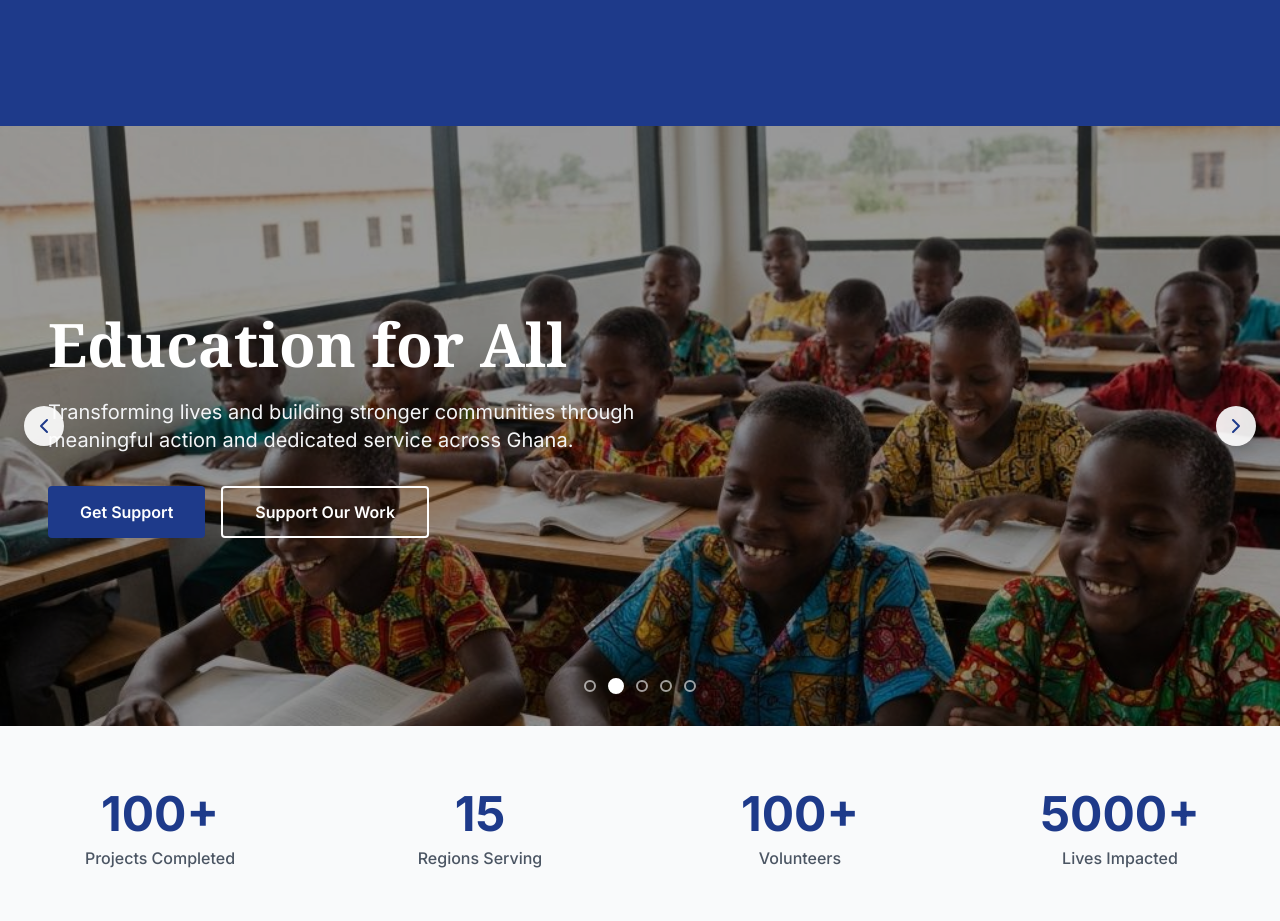
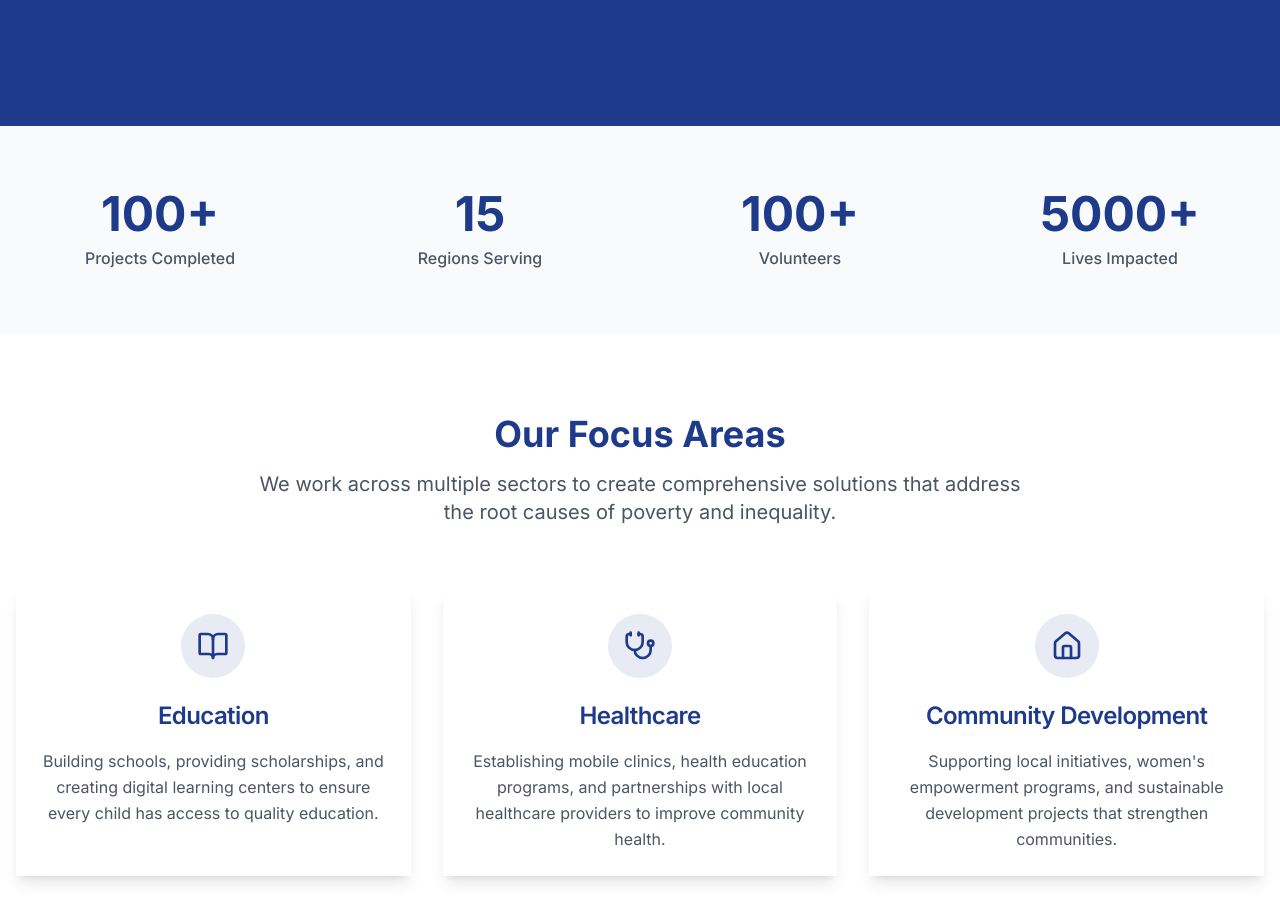
Before and after one commit to updultech/better_dream_foundation_website, a Next.js app: page / in a window 1280 px wide. Shown: the part 511-1432 px from the top of the page. Built offline with nearby package versions, Linux system fonts and the light colour scheme.

Commit message:
feat: remove carousel and update button labels
Update landing page hero section and remove carousel component.

Co-authored-by: Abdul Karim Hakim <229664774+abdulhakim1217@users.noreply.github.com>

```diff
--- a/app/page.tsx
+++ b/app/page.tsx
@@ -4,7 +4,7 @@ import { Button } from "@/components/ui/button"
 import { Card, CardContent, CardDescription, CardHeader, CardTitle } from "@/components/ui/card"
 import { Badge } from "@/components/ui/badge"
 import { Heart, Users, BookOpen, Stethoscope, Home, Calendar, ArrowRight } from "lucide-react"
-import ImageCarousel from "@/components/image-carousel"
+
 
 export default function HomePage() {
   return (
@@ -40,9 +40,6 @@ export default function HomePage() {
           </div>
         </div>
       </section>
-
-      {/* Image Carousel */}
-      <ImageCarousel />
 
       {/* Impact Stats */}
       <section className="py-16 bg-gray-50 dark:bg-gray-900">
--- a/components/image-carousel.tsx
+++ b/components/image-carousel.tsx
@@ -105,10 +105,10 @@ export default function ImageCarousel() {
                 </p>
                 <div className="flex flex-col sm:flex-row gap-4">
                   <button className="px-8 py-3 bg-[#1e3a8a] hover:bg-[#1e40af] text-white font-semibold rounded transition-colors duration-300">
-                    Get Support
+                    Donate Now
                   </button>
                   <button className="px-8 py-3 border-2 border-white text-white hover:bg-white hover:text-[#1e3a8a] font-semibold rounded transition-colors duration-300">
-                    Support Our Work
+                    Volunteer With Us
                   </button>
                 </div>
               </div>
```
